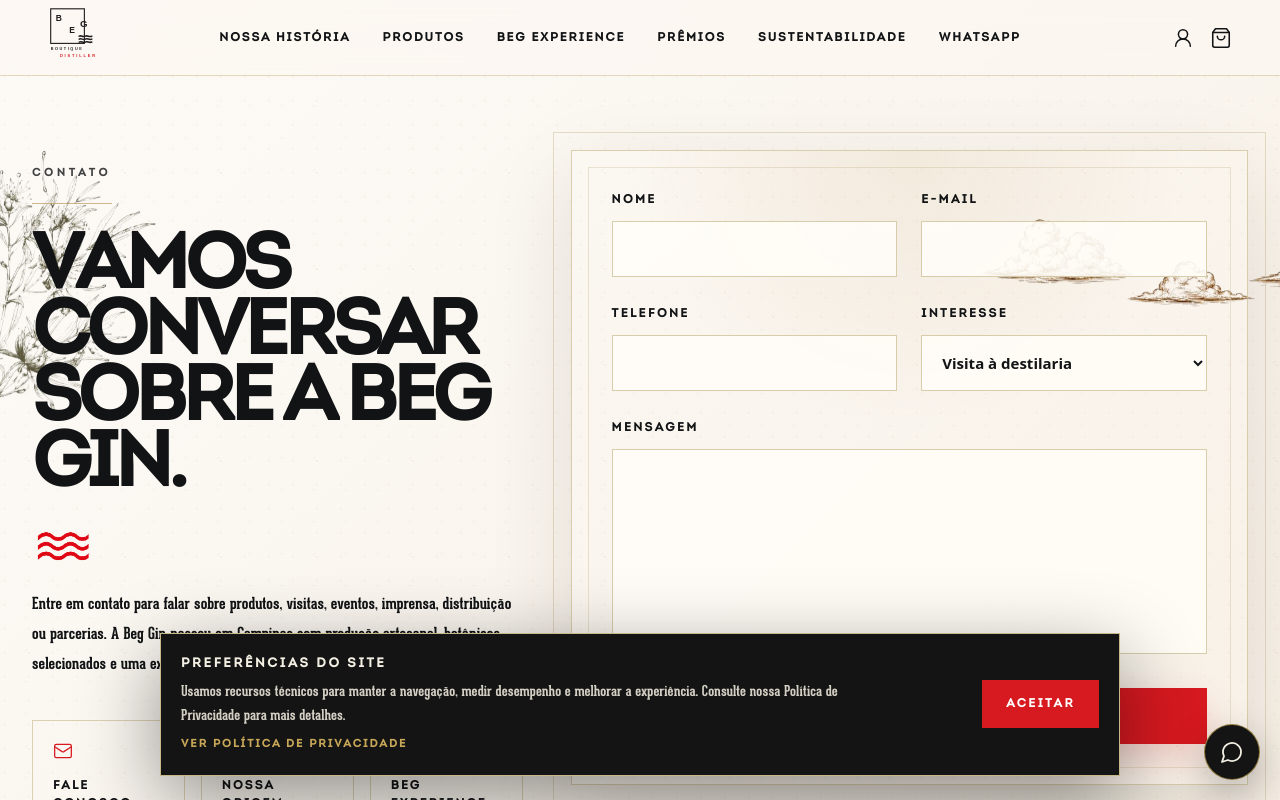
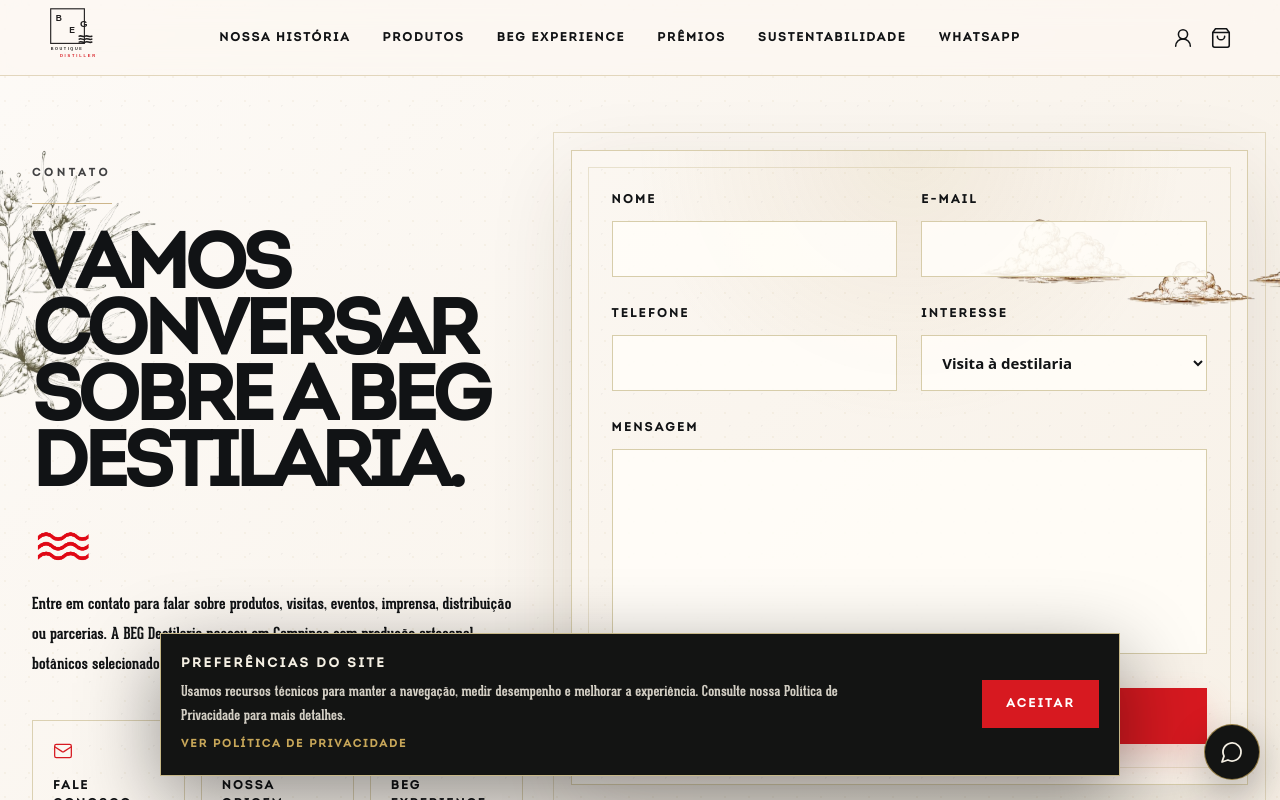
Before and after one commit to Tehkne-Solutions/beggin, a Next.js app: page /contato in a window 1280 px wide. Shown: the top 800 px of the page. Built offline with nearby package versions, Linux system fonts and the light colour scheme.

Commit message:
fix: update contact page brand naming

```diff
--- a/src/app/contato/page.tsx
+++ b/src/app/contato/page.tsx
@@ -8,8 +8,8 @@
 import { heroAssets } from '@/data/hero-assets';
 
 export const metadata: Metadata = {
-  title: 'Contato | Beg Gin',
-  description: 'Fale com a Beg Gin para produtos, eventos, parcerias, visitas e experiências.',
+  title: 'Contato | BEG Destilaria',
+  description: 'Fale com a BEG Destilaria para produtos, eventos, parcerias, visitas e experiências.',
 };
 
 const contactCards = [
@@ -53,13 +53,13 @@
             </p>
             <div className="mt-5 h-px w-20 bg-beggin-gold/70" />
             <h1 className="mt-8 max-w-[650px] font-serifDisplay text-[clamp(3.4rem,6vw,7.2rem)] font-semibold uppercase leading-[0.86] tracking-[-0.055em] text-beggin-ink">
-              Vamos conversar sobre a Beg Gin.
+              Vamos conversar sobre a BEG Destilaria.
             </h1>
             <div className="relative mt-8 h-[30px] w-[62px] wave-pulse">
               <Image src={heroAssets.waves} alt="" fill priority sizes="62px" className="object-contain" />
             </div>
             <p className="mt-7 max-w-[560px] text-[1.02rem] leading-[1.85] text-beggin-ink/72">
-              Entre em contato para falar sobre produtos, visitas, eventos, imprensa, distribuição ou parcerias. A Beg Gin nasceu em Campinas com produção artesanal, botânicos selecionados e uma experiência pensada para ser lembrada.
+              Entre em contato para falar sobre produtos, visitas, eventos, imprensa, distribuição ou parcerias. A BEG Destilaria nasceu em Campinas com produção artesanal, botânicos selecionados e uma experiência pensada para ser lembrada.
             </p>
 
             <div className="mt-10 grid gap-4 sm:grid-cols-3 lg:grid-cols-1 xl:grid-cols-3">
```
